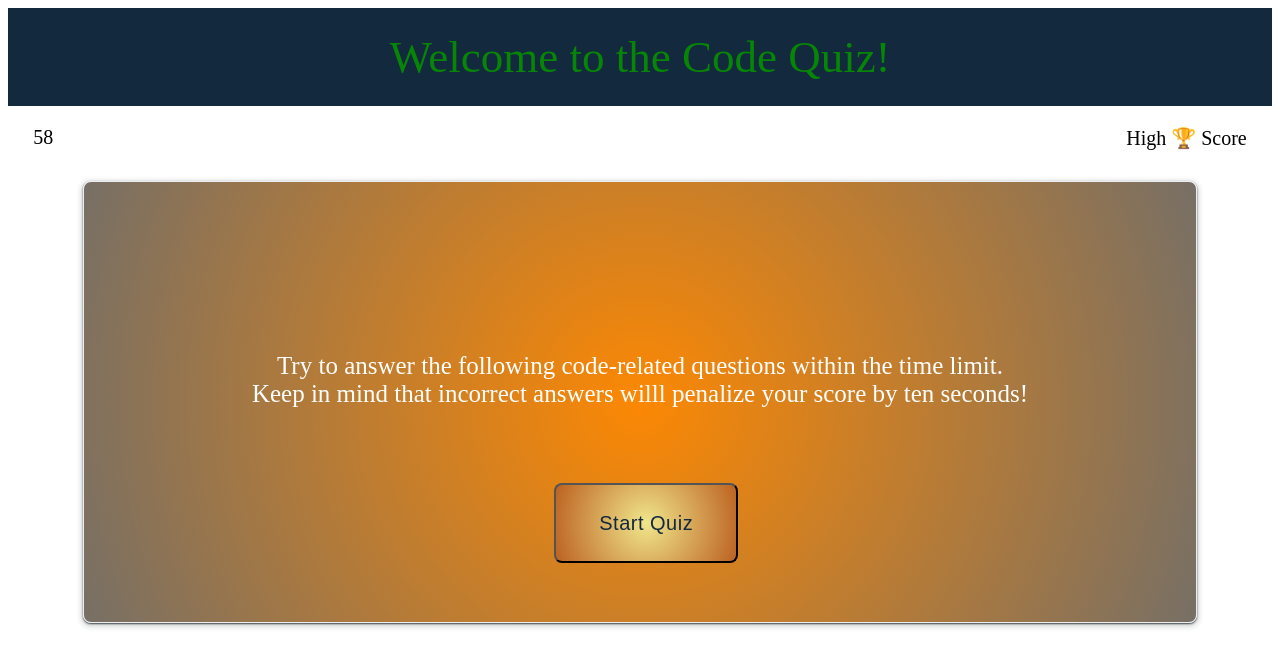
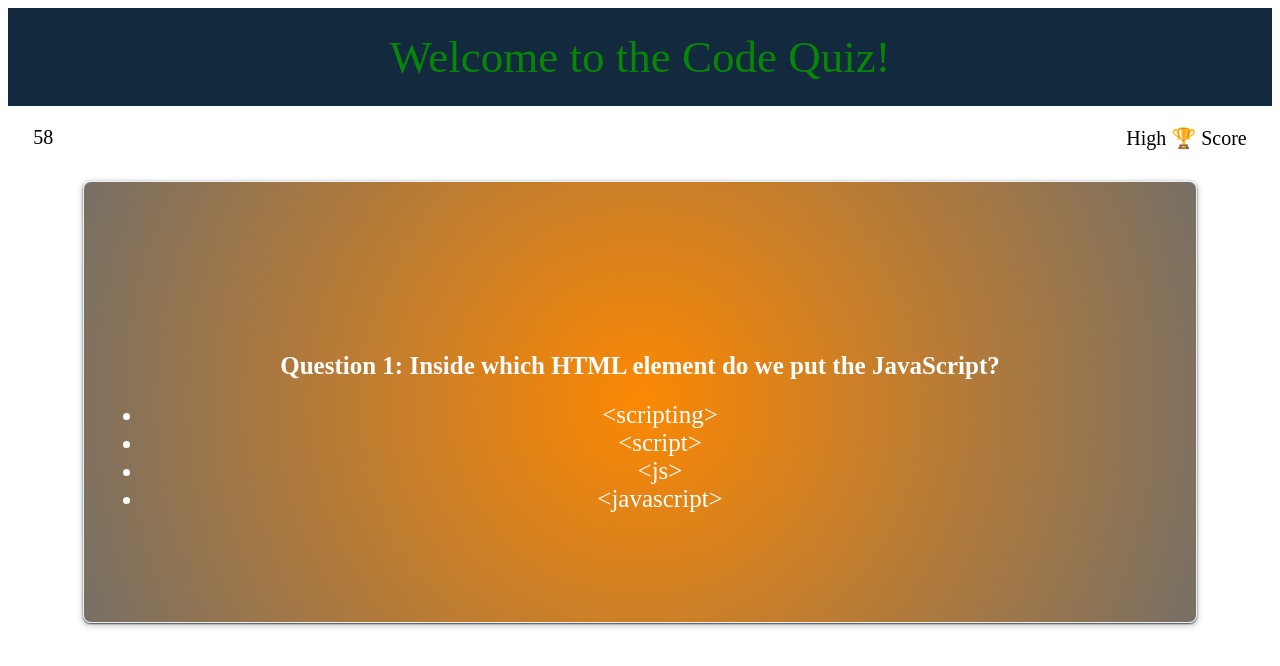
Before and after one commit to JayBarbanel/UCLA_HW_CodeQuiz, a plain HTML site: page assets/index.html in a window 1280 px wide. Both pictures are taken after a click on the button "Start Quiz". Drawn offline with Linux system fonts and the light colour scheme.

Commit message:
added id for questions and answers in HTML and css, linked them in JS, created a function for question 1 and answers to appear after start button is clicked

```diff
--- a/assets/index.html
+++ b/assets/index.html
@@ -19,9 +19,18 @@
     </section>
     <section>
         <div class="card ">
-            <div class="questions ">Try to answer the following code-related questions within the time limit. <br>Keep in mind that incorrect answers willl penalize your score by ten seconds!
+            <div id="prompt">Try to answer the following code-related questions within the time limit. <br>Keep in mind that incorrect answers willl penalize your score by ten seconds!
             </div>
             <Button class="startButton ">Start Quiz</Button>
+            <div class="hide" id="qContainer">
+                <h1 id="question">question1</h1>
+                <ul>
+                    <li id="answer1">answer1</li>
+                    <li id="answer2">answer2</li>
+                    <li id="answer3">answer3</li>
+                    <li id="answer4">answer4</li>
+                </ul>
+            </div>
         </div>
     </section>
 
--- a/assets/script.js
+++ b/assets/script.js
@@ -1,11 +1,17 @@
-var timerElement = document.querySelector("#timerCount");
+var timerEl = document.querySelector("#timerCount");
 var startButton = document.querySelector(".startButton");
-var questionEl = document.querySelector("question");
-var highScore = document.querySelector("#highScore");
+var questionEl = document.querySelector("#question");
+var highScoreEl = document.querySelector("#highScore");
+var promptEl = document.querySelector("#prompt");
+var answer1El = document.querySelector("#answer1");
+var answer2El = document.querySelector("#answer2");
+var answer3El = document.querySelector("#answer3");
+var answer4El = document.querySelector("#answer4");
+var qContainerEl = document.querySelector("#qContainer");
 
-var userScore = 0;
 var timer;
 var timerCount = 60;
+var currentQuestion = 0;
 
 var questions = [{
         question: "Question 1: Inside which HTML element do we put the JavaScript?",
@@ -37,7 +43,7 @@ function startTimer() {
     // Sets timer
     timer = setInterval(function() {
         timerCount--;
-        timerElement.textContent = timerCount;
+        timerEl.textContent = timerCount;
         // Tests if time has run out
         if (timerCount === 0) {
             // Clears interval
@@ -46,10 +52,24 @@ function startTimer() {
     }, 1000);
 }
 
+function loadQuestion(q) {
+    questionEl.textContent = questions[q].question;
+    answer1El.textContent = questions[q].choices[0];
+    answer2El.textContent = questions[q].choices[1];
+    answer3El.textContent = questions[q].choices[2];
+    answer4El.textContent = questions[q].choices[3];
+    console.log("questionload")
+}
+
 
 function startGame() {
     startTimer()
+    promptEl.classList.add("hide");
+    startButton.classList.add("hide");
+    qContainerEl.classList.remove("hide");
+    loadQuestion(currentQuestion)
 }
 
 
+
 startButton.addEventListener("click", startGame);
--- a/assets/style.css
+++ b/assets/style.css
@@ -60,10 +60,50 @@ header {
     align-items: center;
 }
 
-.questions {
+#prompt {
     color: rgb(255, 255, 255);
     font-size: 25px;
     text-align: center;
     margin-top: 150px;
     align-items: center;
 }
+
+.hide {
+    display: none;
+}
+
+#question {
+    color: rgb(255, 255, 255);
+    font-size: 25px;
+    text-align: center;
+    margin-top: 150px;
+    align-items: center;
+}
+
+#answer1 {
+    color: rgb(255, 255, 255);
+    font-size: 25px;
+    text-align: center;
+    align-items: center;
+}
+
+#answer2 {
+    color: rgb(255, 255, 255);
+    font-size: 25px;
+    text-align: center;
+    align-items: center;
+}
+
+#answer3 {
+    color: rgb(255, 255, 255);
+    font-size: 25px;
+    text-align: center;
+    align-items: center;
+}
+
+#answer4 {
+    color: rgb(255, 255, 255);
+    font-size: 25px;
+    text-align: center;
+    align-items: center;
+}
```
